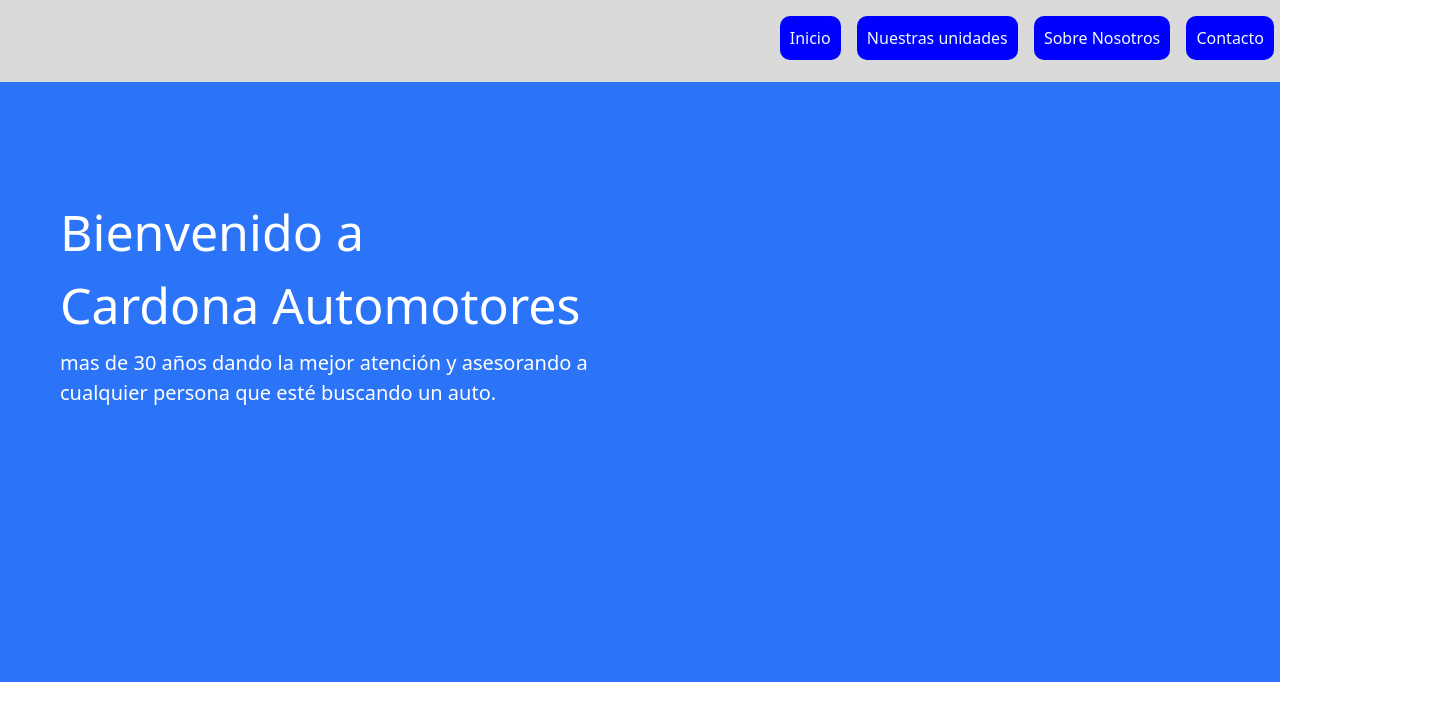
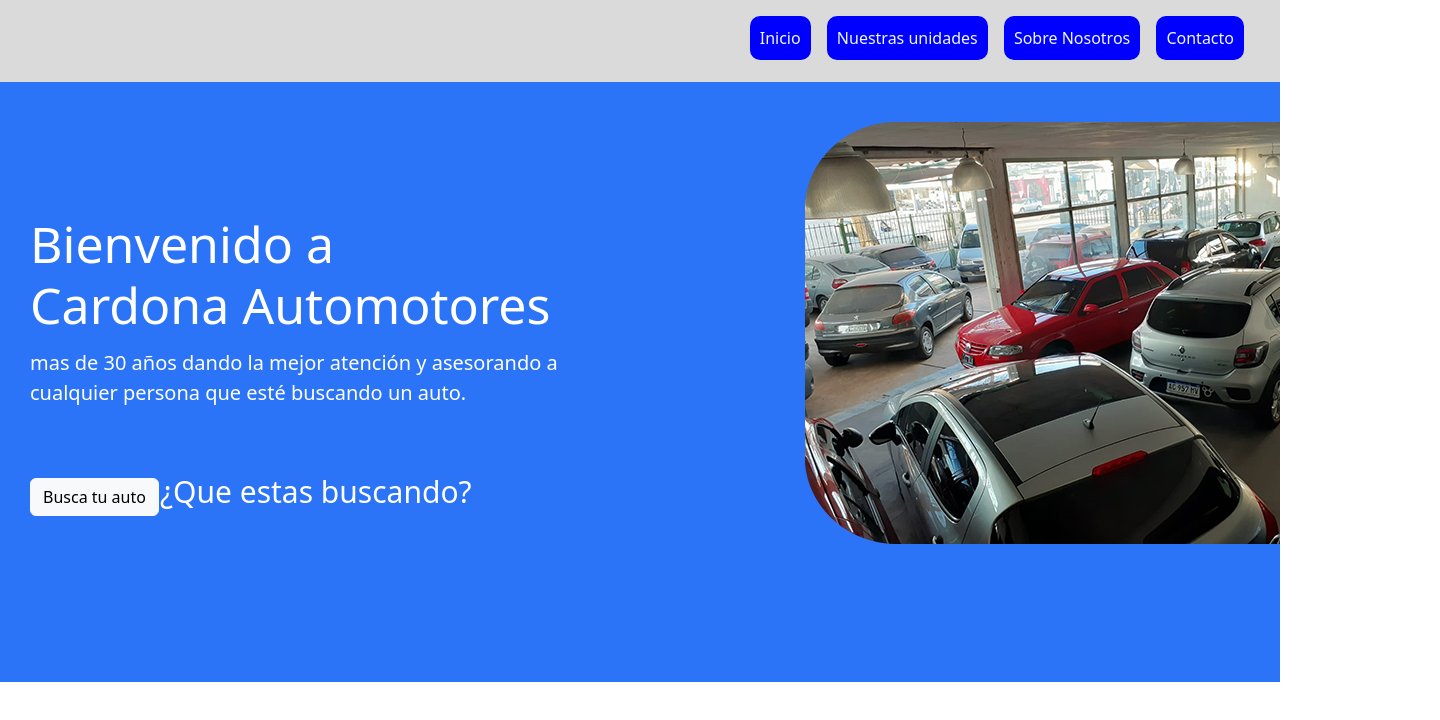
Before and after one commit to Alejo-Cardona/Concecionaria_BETA, a plain HTML site: page index.html in a window 1280 px wide. Shown: the whole page, 1440 px wide, since content can reach past the window. Drawn offline with Linux system fonts and the light colour scheme.

Commit message:
Ultimos updates del header

```diff
--- a/CSS/styles.css
+++ b/CSS/styles.css
@@ -4,6 +4,12 @@
     padding: 0%;
 
 }
+
+/* BODY */
+body {
+    width: 100%;
+}
+
 
 /* NAVBAR */
 nav.nav__bar{
@@ -15,6 +21,7 @@
 
 .nav__bar ul {
     display: inline-block;
+    margin-right: 30px;
 }
 
 .nav__bar ul li {
@@ -51,7 +58,7 @@
     color: white;
     position: relative;
     top: 125px;
-    margin-left: 60px;
+    margin-left: 30px;
     font-size: 50px;
 }
 
@@ -59,8 +66,8 @@
     color: white;
     position: relative;
     font-size: 50px;
-    top: 120px;
-    margin-left: 60px;
+    top: 132px;
+    margin-left: 30px;
 }
 
 p.texto_relleno {
@@ -68,19 +75,49 @@
     position: relative;
     font-size: 20px;
     top: 130px;
-    margin-left: 60px;
+    left: 30px;
     max-width: 600px;
-
+    margin-right: 50px;
 }
 
+div.boton_cabecera  {
+    margin-left: 30px;
+    position: relative;
+    top: 140px;
+}
 
+div.boton_cabecera a {
+    text-decoration: none;
+    color: black;
+}
+
+h3.texto_boton {
+    color: white;
+    position: relative;
+    font-size: 30px;
+    top: 180px;
+    left: 160px;
+}
 
 
 /* MEDIA QUERIES */
 /* CABECERA */
 @media screen and (max-width: 1499px) {
     section.cabecera {
+        background-image: url(../media/img-responsive.png);
+    }
+}
+
+@media screen and (max-width: 1100px) {
+    section.cabecera {
         background-image: none;
         background-color: #2b73f7;
     }
 }
+
+@media screen and (max-width: 530px) {
+    h3.texto_boton {
+        top: 130px;
+        left: 30px;
+    }
+}
--- a/index.html
+++ b/index.html
@@ -34,10 +34,13 @@
         <h2 class="subtitulo">Bienvenido a</h2>
         <h1 class="titulo-principal">Cardona Automotores</h1>
         <p class="texto_relleno">mas de 30 años dando la mejor atención y asesorando a cualquier persona que esté buscando un auto.</p>
+        <h3 class="texto_boton">¿Que estas buscando?</h3>
 
-        <div>
+        <div class="boton_cabecera">
+            <button type="button" class="btn btn-light"><a href="./pages/Autos.html">Busca tu auto</a> </button>
         </div>
     </section>
+
     <script src="./JS/pooper.js"></script>
     <script src="./JS/bootstrap.js"></script>
 </body>
```
Also changed, not shown: pages/Autos.html (+1 -1 lines), media/img-responsive.png (added), 3 other files.
